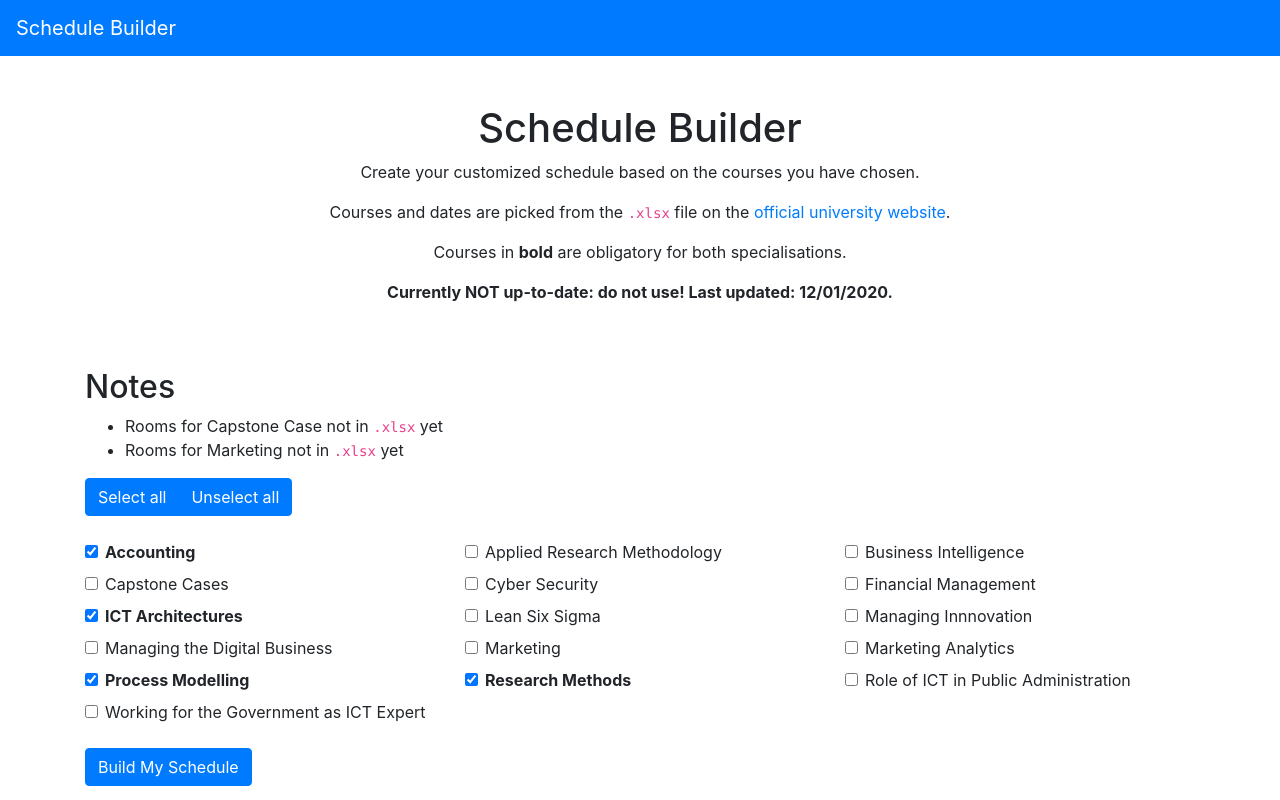
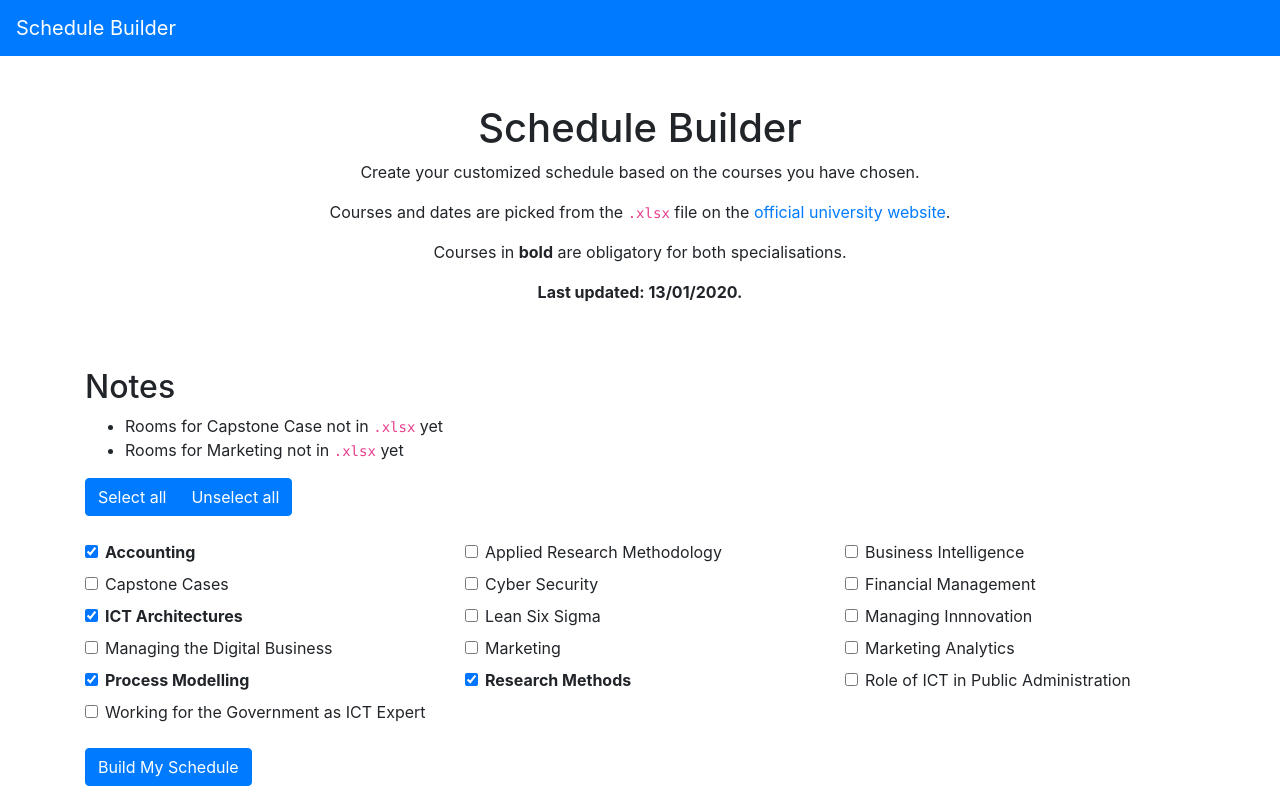
Before and after one commit to rblinde/schedule-builder, a website built with Parcel: page src/index.html in a window 1280 px wide. Built offline with nearby package versions, Linux system fonts and the light colour scheme.

Commit message:
:bookmark: Bumped last updated

```diff
--- a/src/index.html
+++ b/src/index.html
@@ -23,7 +23,7 @@
           <a href="https://www.student.universiteitleiden.nl/en/study--studying/study/educational-information/schedules/science/ict-in-business-and-the-public-sector-msc?cf=science&cd=ict-in-business-and-the-public-sector-msc#tab-2" target="_blank">official university website</a>.
         </p>
         <p>Courses in <strong>bold</strong> are obligatory for both specialisations.</p>
-        <p class="font-weight-bold">Currently NOT up-to-date: do not use! Last updated: 12/01/2020.</p>
+        <p class="font-weight-bold">Last updated: 13/01/2020.</p>
       </div>
     </div>
 
```
